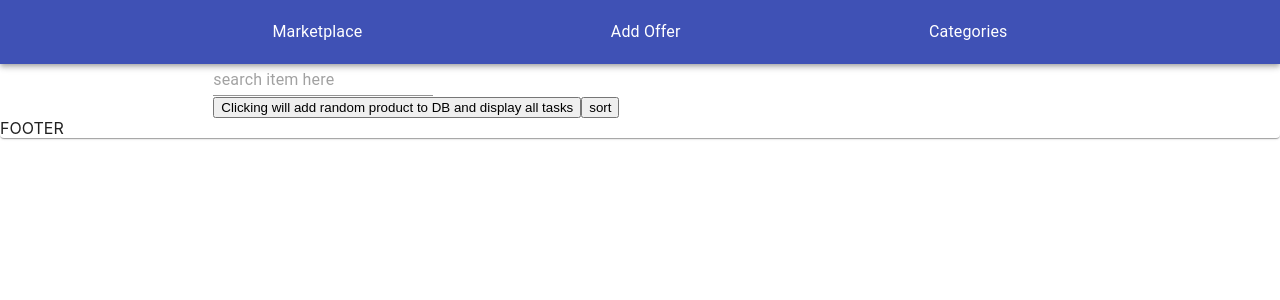
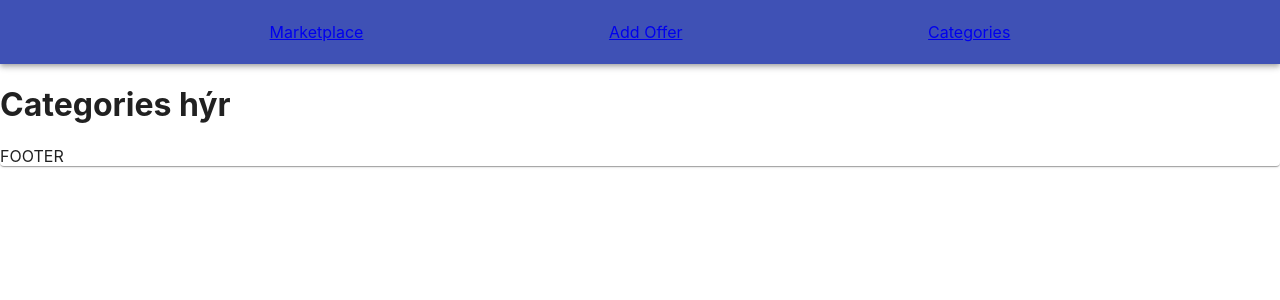
Before and after one commit to tomasla/PB138_bazaar, a React (Create React App) app in the folder src/market/: page /categories in a window 1280 px wide. Shown: the top 300 px of the page. Built offline with nearby package versions, Linux system fonts and the light colour scheme; no server answers.

Commit message:
menu added

```diff
--- a/src/market/package.json
+++ b/src/market/package.json
@@ -13,9 +13,12 @@
     "@types/react": "^16.9.35",
     "@types/react-dom": "^16.9.8",
     "axios": "^0.19.2",
+    "mobx": "^5.15.4",
+    "mobx-react": "^6.2.2",
     "node-sass": "^4.14.1",
     "react": "^16.13.1",
     "react-dom": "^16.13.1",
+    "react-router-dom": "^5.2.0",
     "react-scripts": "3.4.1",
     "typescript": "^3.7.5"
   },
@@ -39,5 +42,8 @@
       "last 1 firefox version",
       "last 1 safari version"
     ]
+  },
+  "devDependencies": {
+    "@types/react-router-dom": "^5.1.5"
   }
 }
--- /dev/null
+++ b/src/market/src/components/AddAd.tsx
@@ -0,0 +1,7 @@
+import React, { Component } from "react";
+
+export class AddAd extends Component{
+    render(){
+        return <h1>Add offer now!</h1>
+    }
+}
--- a/src/market/src/components/App.tsx
+++ b/src/market/src/components/App.tsx
@@ -2,6 +2,9 @@ import React from "react";
 import { Grid, ThemeProvider, Paper, createMuiTheme } from "@material-ui/core";
 import Header from "./Header";
 import { CardView } from "./CardView";
+import { AddAd } from "./AddAd";
+import { Categories } from "./Categories";
+import { BrowserRouter, Route, Switch } from "react-router-dom";
 
 
 //optional dark mode = tbd = type: "dark"
@@ -17,14 +20,22 @@ function App() {
       <Paper>
       <Grid container direction="column">
         <Grid item xs={12}>
-          <Header />
+          <BrowserRouter>
+            <Header/>
+            <Switch>
+              <Route path="/addoffer" component={AddAd} />
+              <Route path="/categories" component={Categories} />
+              <Route path="/" component={CardView} />
+            </Switch>
+          </BrowserRouter>
         </Grid>
         <Grid container justify="space-around">
+          {/*
           <Grid item sm={2} xs={false}></Grid>
           <Grid item xs={10} sm={8}>
             <CardView />
           </Grid>
-          <Grid item sm={2} xs={false}></Grid>
+          <Grid item sm={2} xs={false}></Grid>*/}
         </Grid>
         <Grid>FOOTER</Grid>
       </Grid>
--- a/src/market/src/components/CardView.tsx
+++ b/src/market/src/components/CardView.tsx
@@ -71,6 +71,9 @@ export const CardView: FunctionComponent = (): any | null => {
   };
 
   return (
+    <div>
+    <Grid item sm={2} xs={false}></Grid>
+    <Grid item xs={10} sm={8}>
       <React.Fragment>
         <Input
           id="filled-basic"
@@ -87,5 +90,8 @@ export const CardView: FunctionComponent = (): any | null => {
           sort
         </button>
       </React.Fragment>
+    </Grid>
+    <Grid item sm={2} xs={false}></Grid>
+    </div>
   );
 };
--- /dev/null
+++ b/src/market/src/components/Categories.tsx
@@ -0,0 +1,7 @@
+import React, { Component } from "react";
+
+export class Categories extends Component{
+    render(){
+        return <h1>Categories hýr</h1>;
+    }
+}
--- a/src/market/src/components/Header.tsx
+++ b/src/market/src/components/Header.tsx
@@ -6,21 +6,22 @@ import {
   Grid,
 } from "@material-ui/core";
 
-export default class Header extends Component {
+import { Link } from "react-router-dom";
 
 
-
+export default class Header extends Component {
   render() {
     return (
       <AppBar position="static">
         <Toolbar>
           <Grid container justify="space-evenly">
-              <Grid item><Typography>Marketplace</Typography></Grid>
-              <Grid item><Typography>Add Offer</Typography></Grid>
-              <Grid item><Typography>Categories</Typography></Grid>
+              <Grid item><Link to={{pathname: "/"}}>Marketplace</Link></Grid>
+              <Grid item><Link to={{pathname: "/addoffer"}}>Add Offer</Link></Grid>
+              <Grid item><Link to={{pathname: "/categories"}}>Categories</Link></Grid>
           </Grid>
         </Toolbar>
       </AppBar>
+
     );
   }
 }
--- a/src/market/tsconfig.json
+++ b/src/market/tsconfig.json
@@ -1,5 +1,6 @@
 {
   "compilerOptions": {
+    "experimentalDecorators": true,
     "target": "es5",
     "lib": [
       "dom",
```
Also changed, not shown: 2 other files (tests, documents, lock files or other folders). Lines whose indentation alone changed are shown as unchanged.
